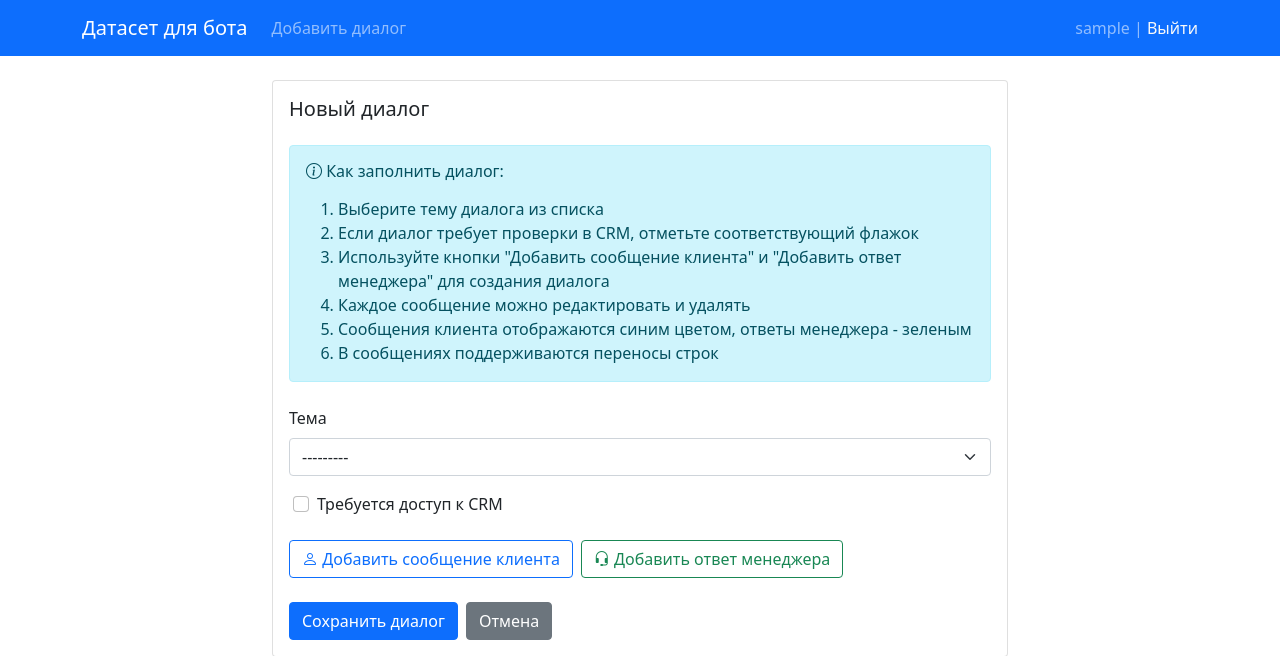
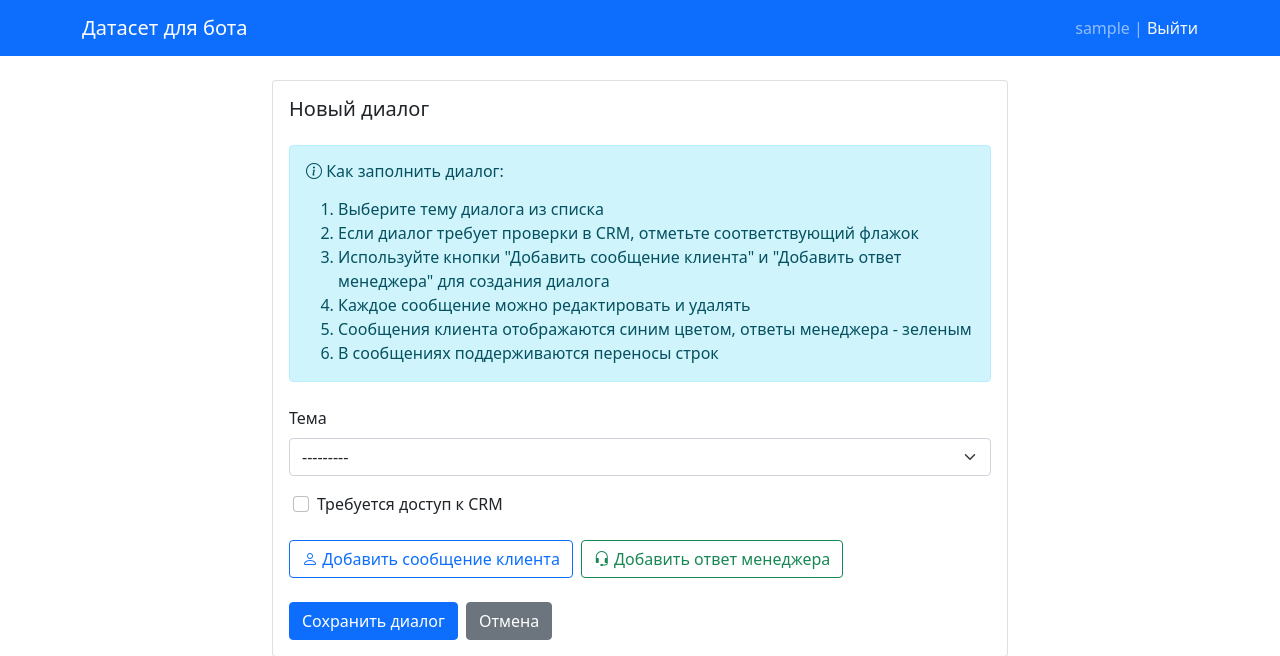
Before and after one commit to a1manz0/dialogue-collection-system, a Django app: page /create/ in a window 1280 px wide. Shown: the top 656 px of the page. Run offline with Django 5.2, Linux system fonts and the light colour scheme; the visitor is signed in with stand-in values (Sample User, id 1).

Commit message:
refactor: simplify navigation bar layout
- Removed redundant 'Add dialogue' link from navbar
- Removed unused navbar-nav list
- Fixed auth block alignment to the right
- Improved overall navbar structure

```diff
--- a/dialogues_app/templates/dialogues_app/base.html
+++ b/dialogues_app/templates/dialogues_app/base.html
@@ -9,12 +9,7 @@
     <nav class="navbar navbar-expand-lg navbar-dark bg-primary">
         <div class="container">
             <a class="navbar-brand" href="{% url 'dialogue_list' %}">Датасет для бота</a>
-            <div class="collapse navbar-collapse">
-                <ul class="navbar-nav me-auto">
-                    <li class="nav-item">
-                        <a class="nav-link" href="{% url 'dialogue_create' %}">Добавить диалог</a>
-                    </li>
-                </ul>
+            <div class="collapse navbar-collapse justify-content-end">
                 {% if user.is_authenticated %}
                 <span class="navbar-text">
                     {{ user.username }} |
```
